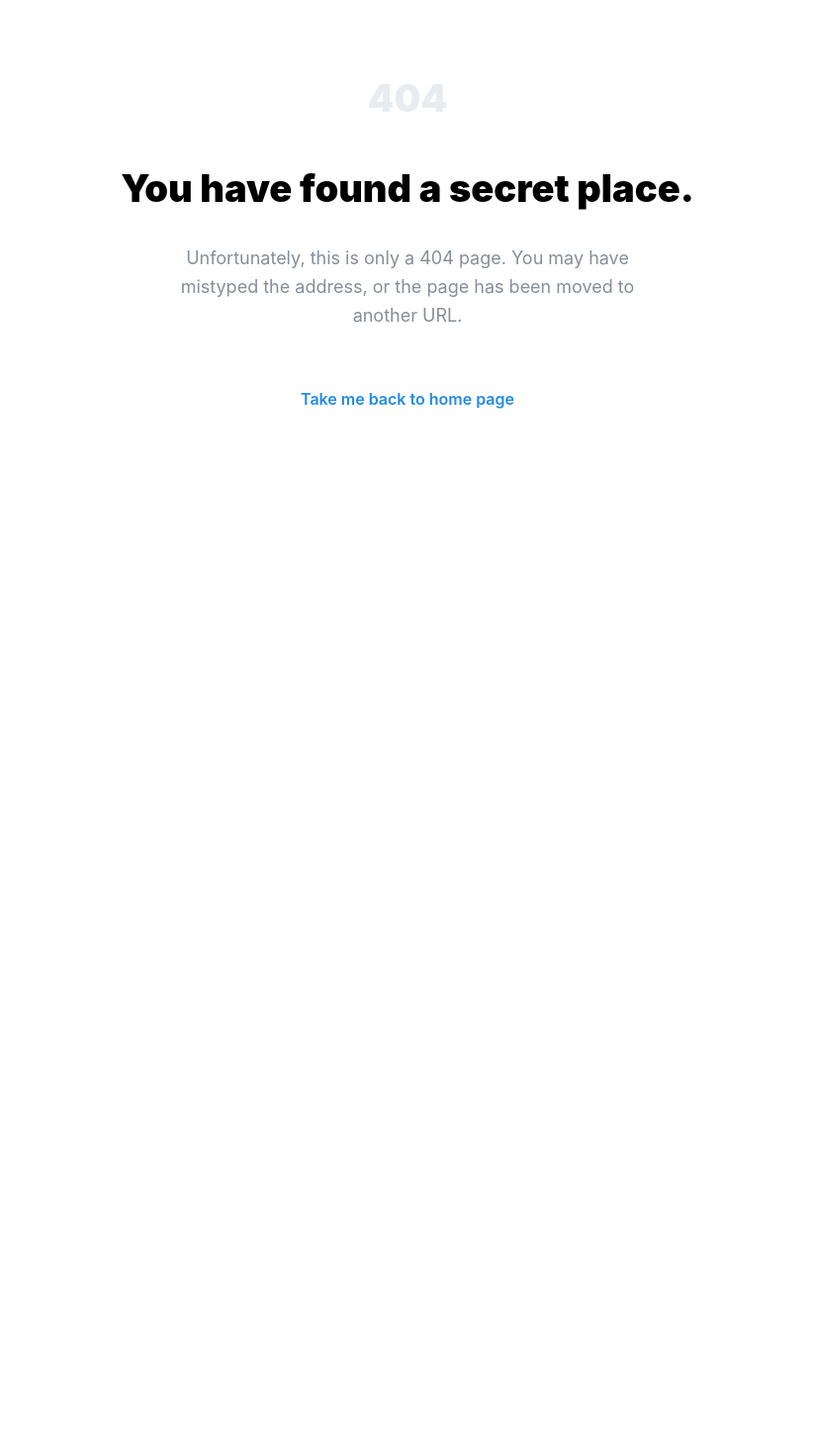
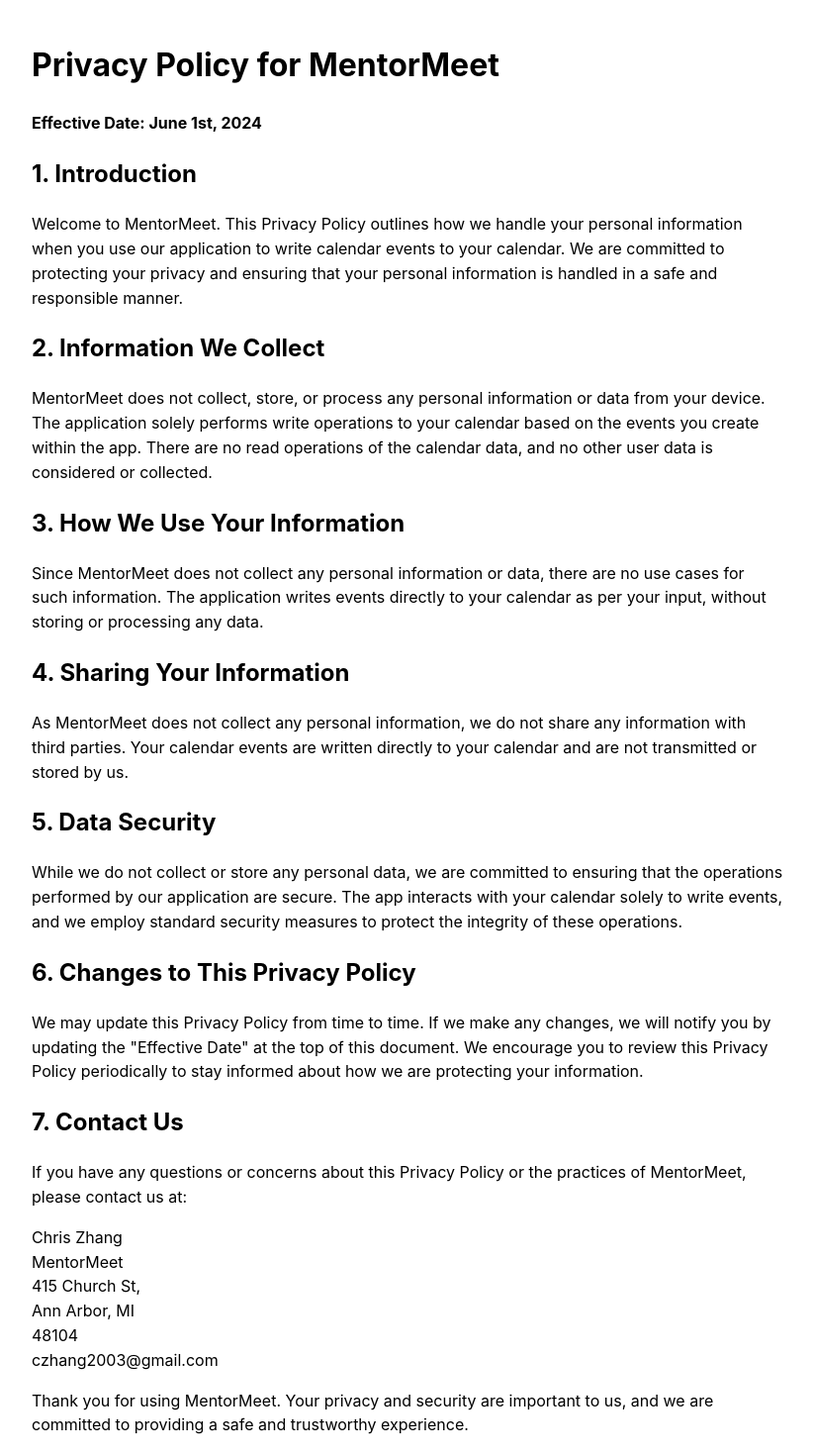
Before and after one commit to chriszhang08/coffeechatv2, a Next.js app: page /privacypolicy in a window 1280 px wide. Before the commit this address had no page. Shown: the top 1470 px of the page at 99% size, without its empty margins (228-1050 px from the left). Before the commit the page ends 800 px from the top, so only its background shows below. Built offline with nearby package versions, Linux system fonts and the light colour scheme.

Commit message:
privacy policy added

```diff
--- /dev/null
+++ b/app/privacypolicy/page.tsx
@@ -0,0 +1,44 @@
+// pages/privacypolicy.js
+import React from 'react';
+
+function Page () {
+  return (
+    <div style={{ padding: '20px', maxWidth: '800px', margin: '0 auto' }}>
+      <h1>Privacy Policy for MentorMeet</h1>
+      <p><strong>Effective Date: June 1st, 2024</strong></p>
+
+      <h2>1. Introduction</h2>
+      <p>Welcome to MentorMeet. This Privacy Policy outlines how we handle your personal information when you use our application to write calendar events to your calendar. We are committed to protecting your privacy and ensuring that your personal information is handled in a safe and responsible manner.</p>
+
+      <h2>2. Information We Collect</h2>
+      <p>MentorMeet does not collect, store, or process any personal information or data from your device. The application solely performs write operations to your calendar based on the events you create within the app. There are no read operations of the calendar data, and no other user data is considered or collected.</p>
+
+      <h2>3. How We Use Your Information</h2>
+      <p>Since MentorMeet does not collect any personal information or data, there are no use cases for such information. The application writes events directly to your calendar as per your input, without storing or processing any data.</p>
+
+      <h2>4. Sharing Your Information</h2>
+      <p>As MentorMeet does not collect any personal information, we do not share any information with third parties. Your calendar events are written directly to your calendar and are not transmitted or stored by us.</p>
+
+      <h2>5. Data Security</h2>
+      <p>While we do not collect or store any personal data, we are committed to ensuring that the operations performed by our application are secure. The app interacts with your calendar solely to write events, and we employ standard security measures to protect the integrity of these operations.</p>
+
+      <h2>6. Changes to This Privacy Policy</h2>
+      <p>We may update this Privacy Policy from time to time. If we make any changes, we will notify you by updating the &quot;Effective Date&quot; at the top of this document. We encourage you to review this Privacy Policy periodically to stay informed about how we are protecting your information.</p>
+
+      <h2>7. Contact Us</h2>
+      <p>If you have any questions or concerns about this Privacy Policy or the practices of MentorMeet, please contact us at:</p>
+      <p>
+        Chris Zhang<br />
+        MentorMeet<br />
+        415 Church St,<br />
+        Ann Arbor, MI<br />
+        48104<br />
+        czhang2003@gmail.com
+      </p>
+
+      <p>Thank you for using MentorMeet. Your privacy and security are important to us, and we are committed to providing a safe and trustworthy experience.</p>
+    </div>
+  );
+};
+
+export default Page;
--- a/app/profile/page.tsx
+++ b/app/profile/page.tsx
@@ -10,6 +10,7 @@
 import { usePublicCoachData } from '@/hooks/useCoachData';
 import { Coach } from '@/types/firestore/coaches/coach';
 import Link from "next/link";
+import {FooterSimple} from "@/components/Navbar/FooterSimple";
 
 function CoachProfileSearch() {
   const searchParams = useSearchParams();
@@ -65,6 +66,7 @@
       <Suspense fallback={<div>Loading...</div>}>
         <CoachProfileSearch />
       </Suspense>
+      <FooterSimple />
     </div>
   );
 }
```
Also changed, not shown: app/page.tsx (+6 -1 lines), components/Navbar/FooterSimple.module.css (added, +22 -0 lines), components/Navbar/FooterSimple.tsx (added, +27 -0 lines).
